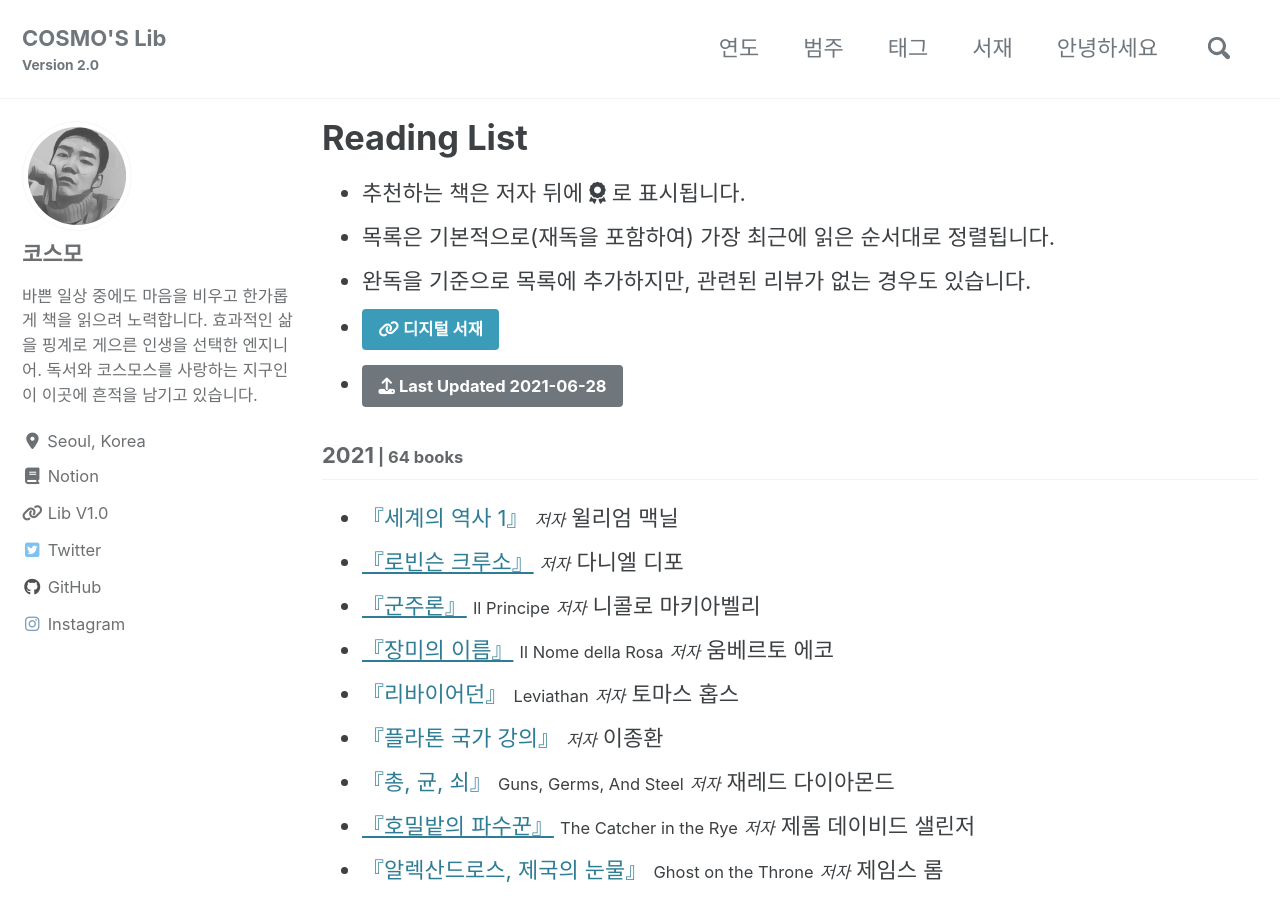
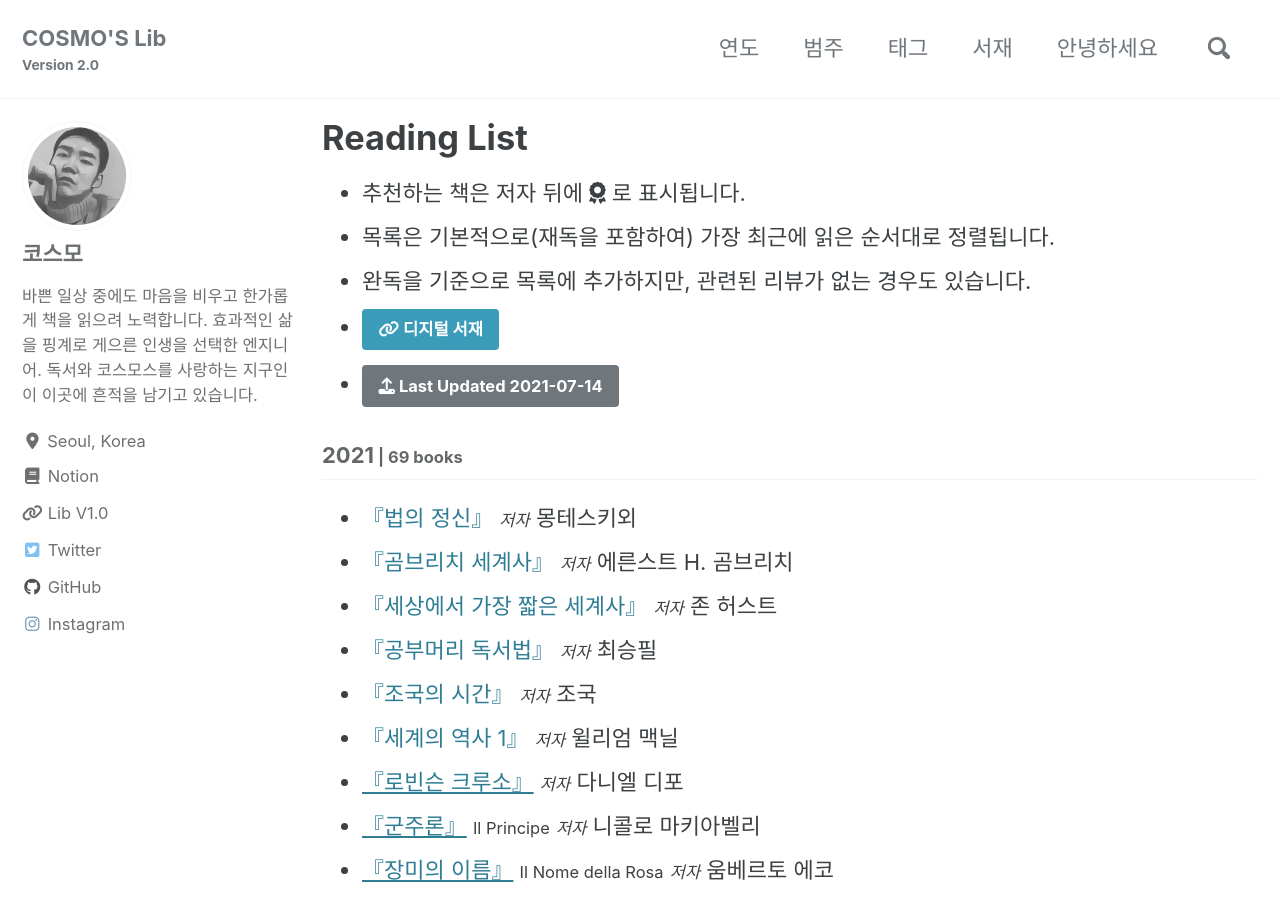
Before and after one commit to deftone2000/cosmo-s-archive, a Jekyll site: the page built from _pages/reading-list.html, in a window 1280 px wide and 900 px high. Built offline with Jekyll 4.4.1, drawn with Linux system fonts in a browser that asks for light colours; cached includes are drawn as plain includes; nearby versions of some CDN libraries; comment, search, counter and statistics services are not loaded; a style sheet for code colours, icons or effects is not loaded.

Commit message:
no message

```diff
--- a/_data/reading.yml
+++ b/_data/reading.yml
@@ -1,8 +1,58 @@
-lastupdate: 2021-06-28
+lastupdate: 2021-07-14
 
 list:
   - year: "2021"
     books:
+
+      - title: "법의 정신"
+        ori_title:
+        author: 몽테스키외
+        post_title:
+        cover:
+        trans: 이재형
+        pub: 문예출판사
+        pub_info:
+        post_link:
+
+      - title: "곰브리치 세계사"
+        ori_title:
+        author: 에른스트 H. 곰브리치
+        post_title:
+        cover:
+        trans: 박민수
+        pub: 비룡소
+        pub_info:
+        post_link:
+
+      - title: "세상에서 가장 짧은 세계사"
+        ori_title:
+        author: 존 허스트
+        post_title:
+        cover:
+        trans: 김종원
+        pub: 위즈덤하우스
+        pub_info:
+        post_link:
+
+      - title: "공부머리 독서법"
+        ori_title:
+        author: 최승필
+        post_title:
+        cover:
+        trans:
+        pub: 책그루
+        pub_info:
+        post_link:
+
+      - title: "조국의 시간"
+        ori_title:
+        author: 조국
+        post_title:
+        cover:
+        trans:
+        pub: 한길사
+        pub_info:
+        post_link:
 
       - title: "세계의 역사 1"
         ori_title:
```
